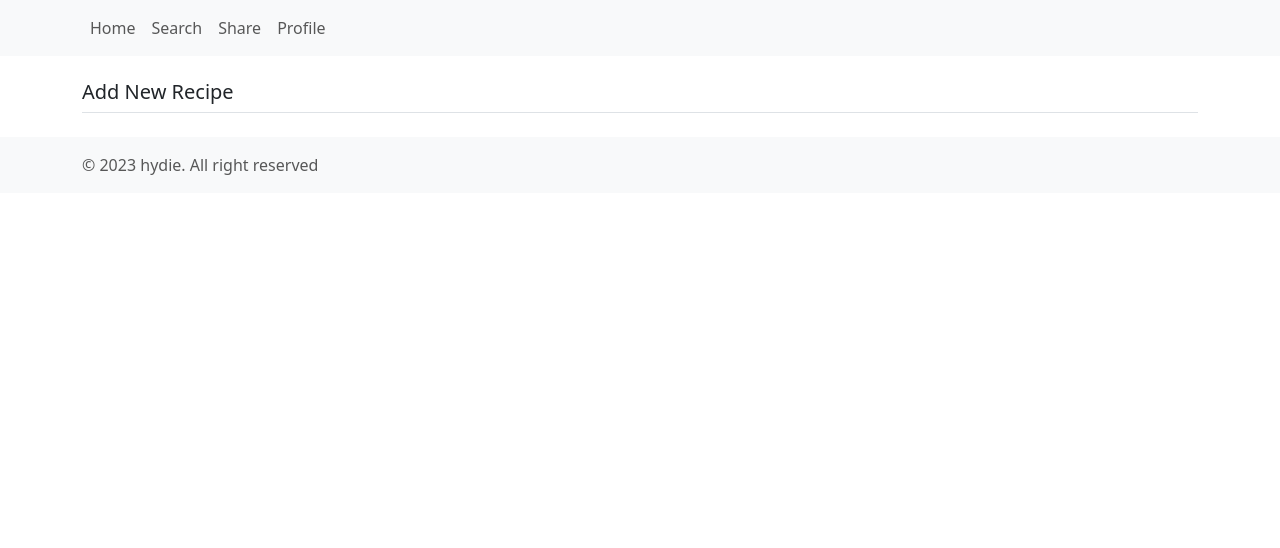
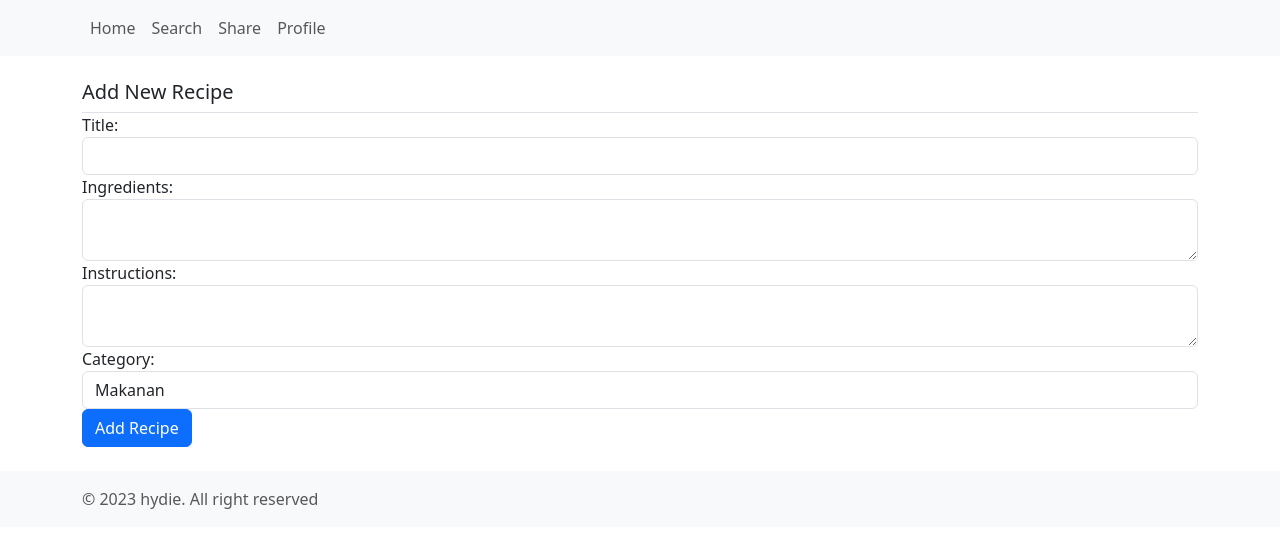
Before and after one commit to hydiexe/kooky-share-recipes, a Nuxt app: page /tambah in a window 1280 px wide. Shown: the top 548 px of the page. Built offline with nearby package versions, Linux system fonts and the light colour scheme.

Commit message:
adding new feature

```diff
--- a/components/Header.vue
+++ b/components/Header.vue
@@ -14,11 +14,8 @@
             >
                 <span class="navbar-toggler-icon"></span>
             </button>
-            <div
-                id="navbarSupportedContent"
-                class="collapse navbar-collapse"
-            >
-                <ul class="navbar-nav me-auto mb-2 mb-lg-0">
+            <div id="navbarNav" class="collapse navbar-collapse">
+                <ul class="navbar-nav ml-auto">
                     <li class="nav-item">
                         <!-- Mengatur tautan ke halaman Beranda -->
                         <router-link to="/" class="nav-link">Home</router-link>
@@ -40,3 +37,13 @@
         </div>
     </nav>
 </template>
+
+<script>
+export default {
+
+};
+</script>
+
+<style scoped>
+/* Component-specific styles */
+</style>
--- a/pages/cari.vue
+++ b/pages/cari.vue
@@ -8,12 +8,46 @@
                 <input type="text" placeholder="Search...">
                 <button>Search</button>
             </div>
+            <div class="list-task">
+                <!-- Loop through filtered recipes (based on searchQuery) -->
+                <div v-for="recipe in filteredRecipes" :key="recipe.id" class="item-task d-flex align-items-center border-bottom pt-3 pb-4">
+                    <div class="title-task">{{ recipe.title }}</div>
+                </div>
+            </div>
         </div>
     </div>
 </template>
 
 <script>
 export default {
-    name: 'Cari'
-}
+    name: 'Cari',
+    data() {
+    return {
+        searchQuery: '', // Store user's search query
+        recipes: [  // Initialize the recipes array
+            { id: 1, title: 'Recipe 1', ingredients: '...', instructions: '...', category: 'makanan' },
+            { id: 2, title: 'Recipe 2', ingredients: '...', instructions: '...', category: 'minuman' },
+            // Add more recipes as needed
+        ],
+        };
+    },
+    computed: {
+        filteredRecipes() {
+        // Use this.searchQuery to filter recipes based on user's input
+        const query = this.searchQuery.toLowerCase();
+        return this.recipes.filter(recipe => {
+            return recipe.title.toLowerCase().includes(query) ||
+                recipe.ingredients.toLowerCase().includes(query) ||
+                recipe.instructions.toLowerCase().includes(query);
+        });
+        },
+    },
+    methods: {
+        performSearch() {
+        // This method will be called when the user clicks the "Search" button
+        // You can also call it when the search query changes (e.g., when typing)
+        // Implement any additional logic you need for searching
+        },
+    },
+};
 </script>
--- a/pages/index.vue
+++ b/pages/index.vue
@@ -1,9 +1,11 @@
 <template>
   <div class="py-4">
     <div class="container">
+
       <div class="title border-bottom">
         <h5>Kooky, an international kitchen</h5>
       </div>
+
       <div class="list-task">
         <!-- Daftar resep -->
         <div class="item-task d-flex align-items-center border-bottom pt-3 pb-4">
@@ -14,17 +16,59 @@
         </div>
         <!-- etc -->
       </div>
+
       <div class="action py-2">
         <router-link to="/tambah" class="add-button">Add Recipe</router-link>
       </div>
+
+      <div class="filter-bar">
+        <label for="category">Filter by Category:</label>
+        <select id="category" v-model="selectedCategory">
+          <option value="all">All</option>
+          <option value="makanan">Makanan</option>
+          <option value="minuman">Minuman</option>
+          <option value="kue">Kue</option>
+        </select>
+      </div>
+
+      <div class="list-task">
+        <!-- Loop through filtered recipes -->
+        <div v-for="recipe in filteredRecipes" :key="recipe.id" class="item-task d-flex align-items-center border-bottom pt-3 pb-4">
+          <div class="title-task">{{ recipe.title }}</div>
+        </div>
+      </div>
+
     </div>
   </div>
 </template>
 
 <script>
 export default {
-  name: 'Beranda'
-}
+  name: 'Beranda',
+  data() {
+  return {
+    recipes: [
+      { id: 1, title: 'Resep 1', category: 'makanan' },
+      { id: 2, title: 'Resep 2', category: 'minuman' },
+      { id: 3, title: 'Resep 3', category: 'kue' },
+      // add more
+    ],
+    selectedCategory: 'all', // Initialize selected category to 'all'
+  };
+},
+
+computed: {
+    filteredRecipes() {
+      if (this.selectedCategory === 'all') {
+        return this.recipes; // Return all recipes
+      } else {
+        // Filter recipes based on the selected category
+        return this.recipes.filter(recipe => recipe.category === this.selectedCategory);
+      }
+    },
+  },
+  // ... (other component options)
+};
 </script>
 
 <style></style>
--- a/pages/tambah.vue
+++ b/pages/tambah.vue
@@ -4,12 +4,59 @@
             <div class="title border-bottom">
                 <h5>Add New Recipe</h5>
             </div>
+            <form @submit.prevent="addRecipe">
+                <div class="form-group">
+                    <label for="title">Title:</label>
+                    <input  id="title" v-model="newRecipe.title" type="text" class="form-control" required>
+                </div>
+                <div class="form-group">
+                    <label for="ingredients">Ingredients:</label>
+                    <textarea id="ingredients" v-model="newRecipe.ingredients" class="form-control" required></textarea>
+                </div>
+                <div class="form-group">
+                    <label for="instructions">Instructions:</label>
+                    <textarea id="instructions" v-model="newRecipe.instructions" class="form-control" required></textarea>
+                </div>
+                <div class="form-group">
+                    <label for="category">Category:</label>
+                    <select id="category" v-model="newRecipe.category" class="form-control">
+                        <option value="makanan">Makanan</option>
+                        <option value="minuman">Minuman</option>
+                        <option value="kue">Kue</option>
+                    </select>
+                </div>
+                <button type="submit" class="btn btn-primary">Add Recipe</button>
+            </form>
         </div>
     </div>
 </template>
 
 <script>
 export default {
-    name: 'Tambah'
-}
+    name: 'Tambah',
+    data() {
+        return {
+            newRecipe: {
+                title: '',
+                ingredients: '',
+                instructions: '',
+                category: 'makanan', // Default category
+            },
+        };
+    },
+    methods: {
+        addRecipe() {
+            // Implement code to add the new recipe to your data
+            // For example, you can push this.newRecipe to your recipes array
+            this.recipes.push(this.newRecipe);
+            // Then reset the form or perform any other necessary actions
+            this.newRecipe = {
+                title: '',
+                ingredients: '',
+                instructions: '',
+                category: 'makanan',
+            };
+        },
+    },
+};
 </script>
```
Also changed, not shown: components/Footer.vue (+10 -0 lines).
